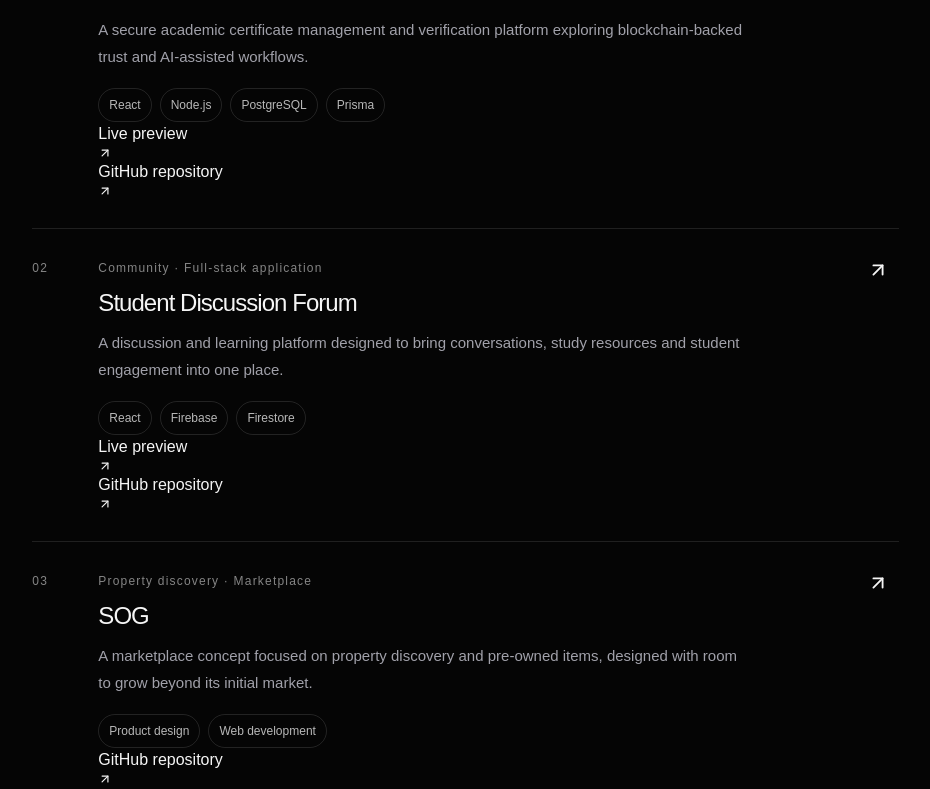
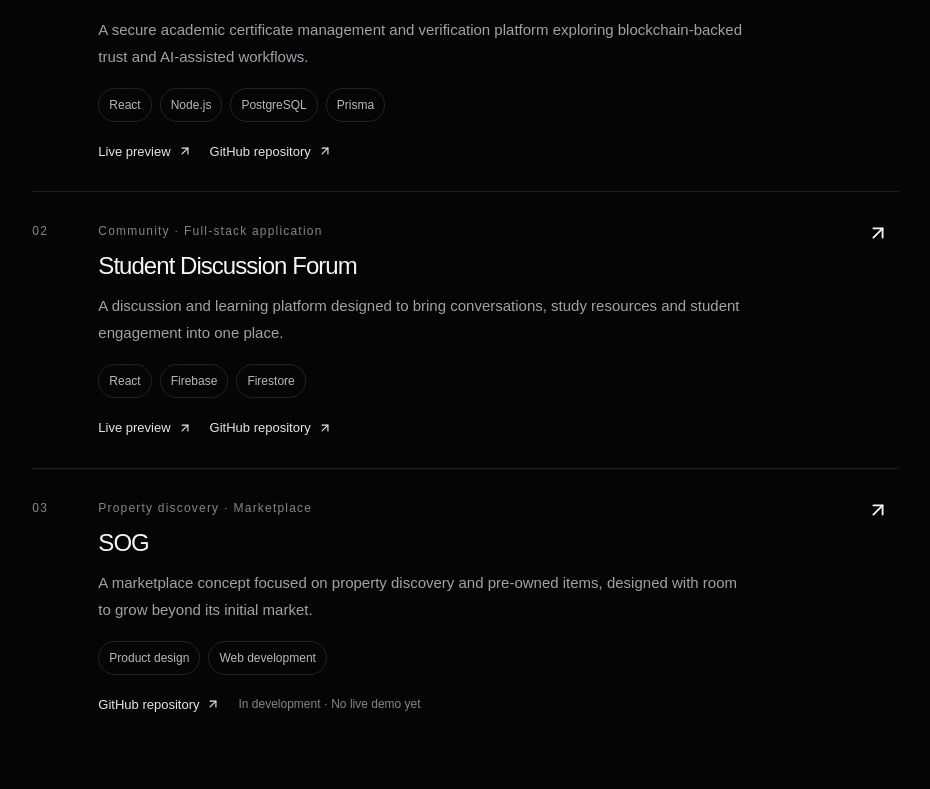
Before and after one commit to JACTech001/john-portfolio, a Next.js app: page / in a window 1280 px wide. Shown: the part 2706-3495 px from the top of the page, without its empty margins (331-1261 px from the left). Built offline with nearby package versions, Linux system fonts and the light colour scheme.

Commit message:
Style project links and contact details

```diff
--- a/src/app/globals.css
+++ b/src/app/globals.css
@@ -335,3 +335,34 @@ button { font: inherit; }
 .experience-card > p:last-child { margin: 0; }
 .education-project { margin-top: 18px; padding-top: 16px; }
 .education-project h4 { margin-top: 8px; }
+
+
+/* Project destinations and direct contact details */
+.project-links {
+  display: flex;
+  flex-wrap: wrap;
+  align-items: center;
+  gap: 18px;
+  margin-top: 20px;
+}
+.project-links a, .contact-details a {
+  display: inline-flex;
+  align-items: center;
+  gap: 7px;
+  color: #e5e5e5;
+  font-size: 13px;
+  transition: color .2s ease;
+}
+.project-links a:hover, .contact-details a:hover { color: #fff; }
+.project-status { color: #858585; font-size: 12px; }
+.contact-details {
+  display: flex;
+  flex-wrap: wrap;
+  justify-content: center;
+  gap: 14px 28px;
+  margin: -70px auto 90px;
+}
+@media (max-width: 640px) {
+  .project-links { gap: 12px 16px; }
+  .contact-details { flex-direction: column; align-items: center; margin: -65px auto 75px; }
+}
```
